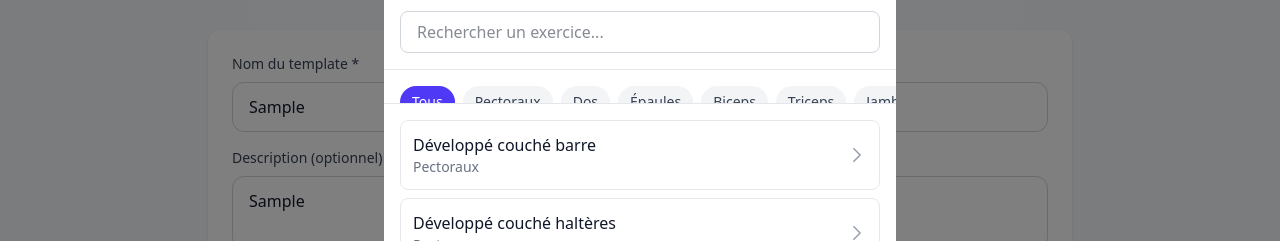
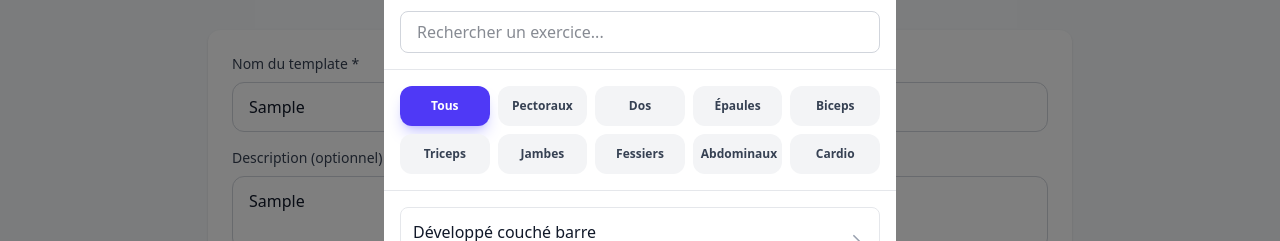
Before and after one commit to nhk-1/Test-Claude, a Next.js app: page /templates/new in a window 1280 px wide. Both pictures are taken after typing "Sample", "Sample" into the empty fields and a click on the button "Ajouter". Shown: the part 134-375 px from the top of the page. Built offline with nearby package versions, Linux system fonts and the light colour scheme; no server answers; the database is empty.

Commit message:
fix: Improve category buttons size in exercise selector
- Change from horizontal scroll to 5-column grid layout
- Increase button padding for better touch targets
- Add shadow effect on selected category

https://claude.ai/code/session_01AVsrUm2bbiUYzbWgyjd5LG

```diff
--- a/src/components/ExerciseSelector.tsx
+++ b/src/components/ExerciseSelector.tsx
@@ -70,13 +70,13 @@ export default function ExerciseSelector({ onSelect, onClose }: ExerciseSelector
             </div>
 
             {/* Categories */}
-            <div className="p-4 border-b border-gray-200 dark:border-gray-700 overflow-x-auto">
-              <div className="flex gap-2">
+            <div className="p-4 border-b border-gray-200 dark:border-gray-700">
+              <div className="grid grid-cols-5 gap-2">
                 <button
                   onClick={() => setSelectedCategory('all')}
-                  className={`px-3 py-1.5 rounded-full text-sm font-medium whitespace-nowrap transition-colors ${
+                  className={`px-2 py-3 rounded-xl text-xs font-semibold transition-all ${
                     selectedCategory === 'all'
-                      ? 'bg-indigo-600 text-white'
+                      ? 'bg-indigo-600 text-white shadow-lg shadow-indigo-500/30'
                       : 'bg-gray-100 dark:bg-gray-700 text-gray-700 dark:text-gray-300 hover:bg-gray-200 dark:hover:bg-gray-600'
                   }`}
                 >
@@ -86,9 +86,9 @@ export default function ExerciseSelector({ onSelect, onClose }: ExerciseSelector
                   <button
                     key={cat}
                     onClick={() => setSelectedCategory(cat)}
-                    className={`px-3 py-1.5 rounded-full text-sm font-medium whitespace-nowrap transition-colors ${
+                    className={`px-2 py-3 rounded-xl text-xs font-semibold transition-all ${
                       selectedCategory === cat
-                        ? 'bg-indigo-600 text-white'
+                        ? 'bg-indigo-600 text-white shadow-lg shadow-indigo-500/30'
                         : 'bg-gray-100 dark:bg-gray-700 text-gray-700 dark:text-gray-300 hover:bg-gray-200 dark:hover:bg-gray-600'
                     }`}
                   >
```
